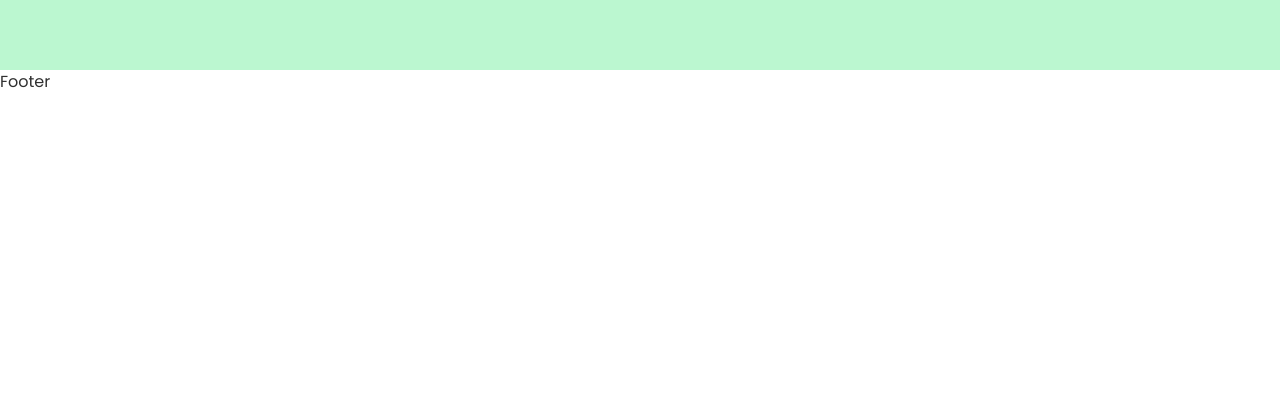
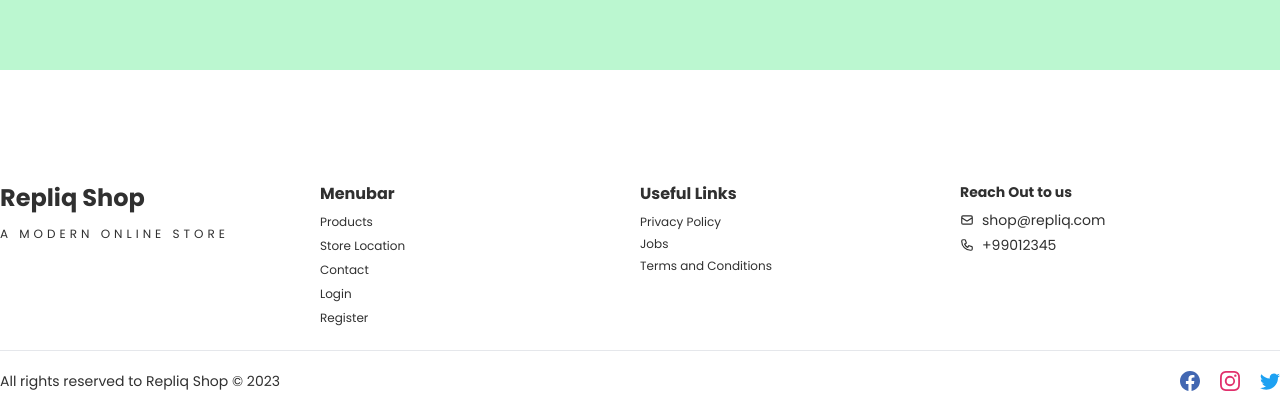
Before and after one commit to shahtaz-tqldd/repliq-client, a React (Vite) app: page / in a window 1280 px wide. Shown: the part 1466-1874 px from the top of the page. Before the commit the page ends 1560 px from the top, so only its background shows below. Built offline with nearby package versions, Linux system fonts and the light colour scheme; no server answers; some icons are missing.

Commit message:
footer section added

```diff
--- a/src/components/Footer/Footer.jsx
+++ b/src/components/Footer/Footer.jsx
@@ -1,9 +1,71 @@
-import React from 'react'
+import React from 'react';
+import { BsFacebook, BsInstagram, BsTwitter } from 'react-icons/bs';
+import { HiOutlineMail, HiOutlinePhone } from 'react-icons/hi';
+import { Link } from 'react-router-dom';
 
 const Footer = () => {
+  const navItems = [
+    { name: 'Products', path: '/products' },
+    { name: 'Store Location', path: '/stores' },
+    { name: 'Contact', path: '/contact' },
+    { name: 'Login', path: '/login' },
+    { name: 'Register', path: '/register' },
+  ];
+  const navItems2 = [
+    { name: 'Privacy Policy', path: '/' },
+    { name: 'Jobs', path: '/' },
+    { name: 'Terms and Conditions', path: '/' },
+  ];
   return (
-    <div>Footer</div>
-  )
-}
+    <footer className="mt-16 max-w-7xl mx-auto">
+      <section className="grid lg:grid-cols-4 grid-cols-2 mb-4 pt-12">
+        <div>
+          <h2 className='text-2xl font-bold'>Repliq Shop</h2>
+          <h2 className='uppercase mt-3 text-xs lg:tracking-[4px] tracking-[1px]'>A modern Online Store</h2>
+        </div>
+        <div>
+          <h2 className="mb-2 font-bold">Menubar</h2>
+          <ul className="flex flex-col text-xs">
+            {navItems.map((item, index) => (
+              <li key={index} className="mb-2">
+                <Link to={item.path} className="hover:underline">{item.name}</Link>
+              </li>
+            ))}
+          </ul>
+        </div>
+        <div>
+          <h2 className="mb-2 font-bold">Useful Links</h2>
+          <ul className="flex flex-col gap-[6px] text-xs">
+            {navItems2.map((item, index) => (
+              <li key={index}>
+                <Link to={item.path} className="hover:underline">{item.name}</Link>
+              </li>
+            ))}
+          </ul>
+        </div>
+        <div className='text-sm'>
+          <h2 className="mb-2 font-bold">Reach Out to us</h2>
+          <span className='flex items-center gap-2 mb-[5px]'><HiOutlineMail /> shop@repliq.com</span>
+          <span className='flex items-center gap-2 mb-[5px]'><HiOutlinePhone /> +99012345 </span>
+        </div>
+      </section>
+      <hr />
+      <section className="py-5 flex justify-between">
+        <div className='lg:text-md md:text-sm text-xs'>All rights reserved to Repliq Shop &copy; {new Date().getFullYear()}</div>
+        <div className="flex items-center gap-5 lg:text-xl md:text-lg text-md">
+          <a href="https://facebook.com/" target="_blank" rel="noreferrer">
+            <BsFacebook className="text-[#4267B2] hover:scale-125 tarnsition duration-300" />
+          </a>
+          <a href="https://facebook.com/" target="_blank" rel="noreferrer">
+            <BsInstagram className="text-[#E1306C] hover:scale-125 tarnsition duration-300" />
+          </a>
+          <a href="https://facebook.com/" target="_blank" rel="noreferrer">
+            <BsTwitter className="text-[#1DA1F2] hover:scale-125 tarnsition duration-300" />
+          </a>
+        </div>
+      </section>
+    </footer>
+  );
+};
 
-export default Footer
+export default Footer;
```
